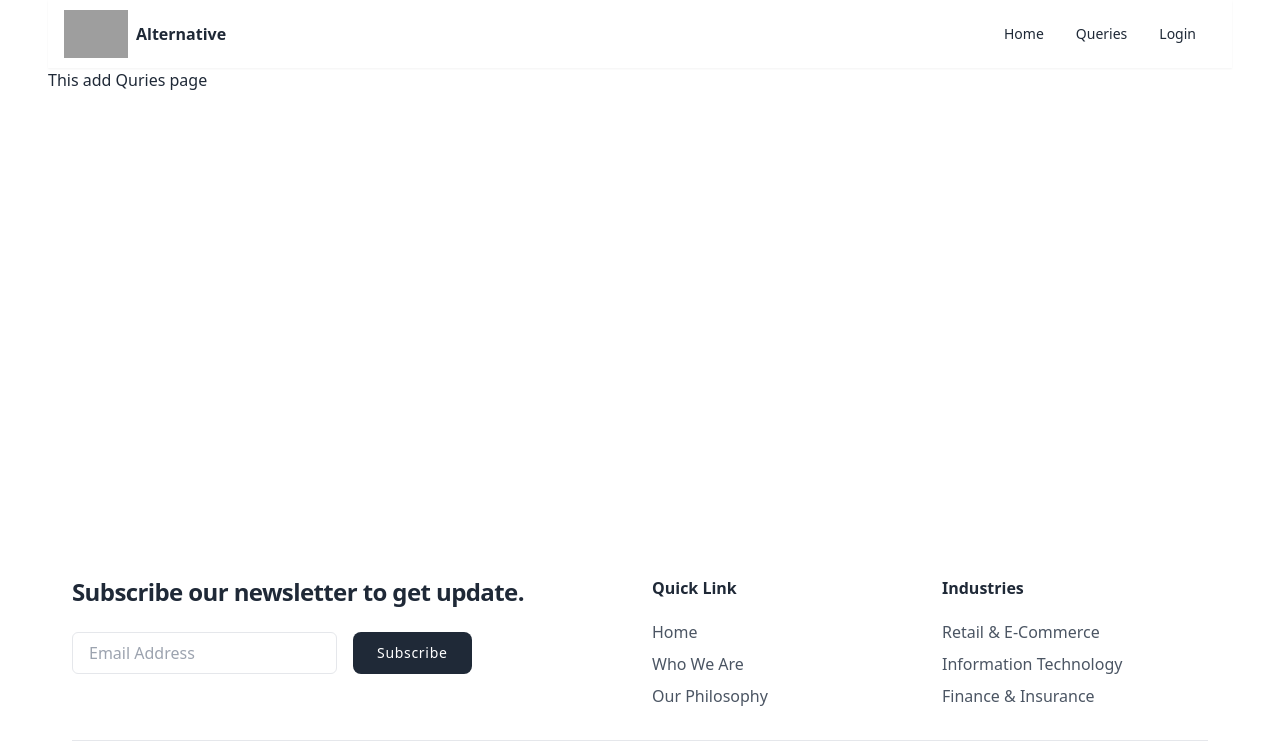
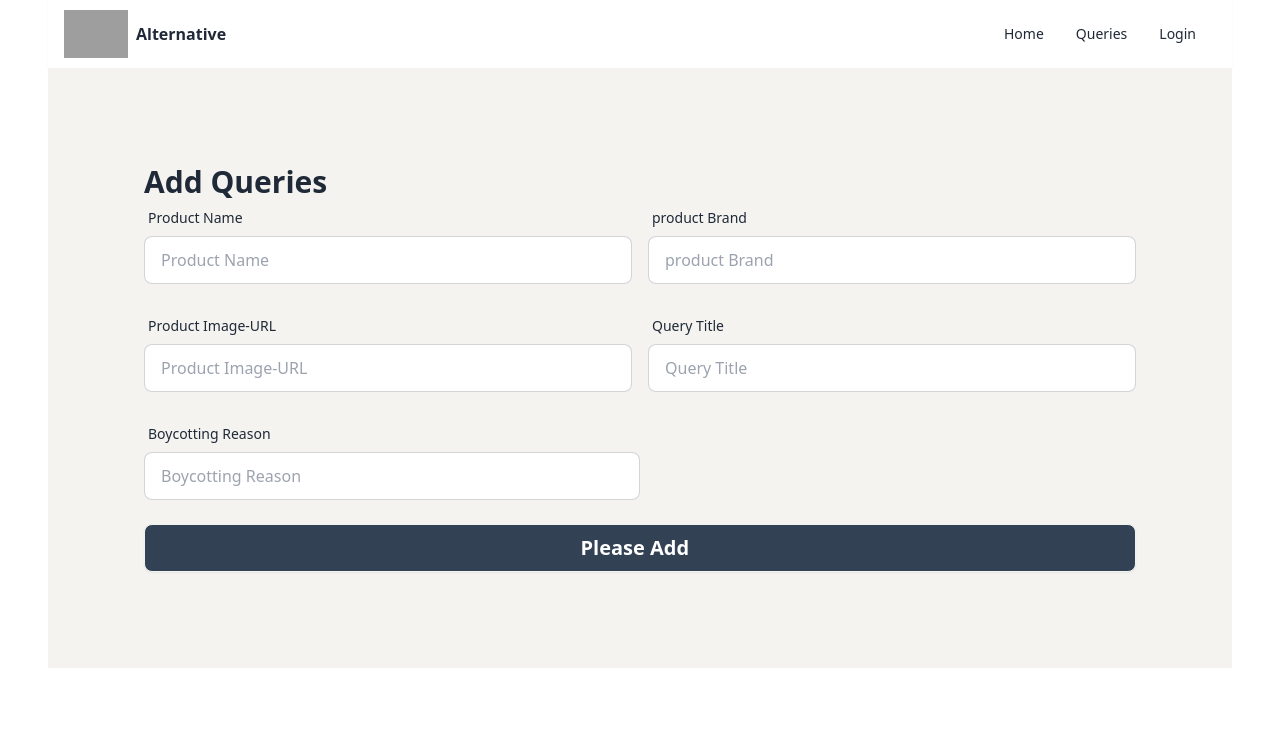
Before and after one commit to TauhidOSD/Alternative-product-client-public, a React (Vite) app: page /AddQuries in a window 1280 px wide. Shown: the top 744 px of the page. Built offline with nearby package versions, Linux system fonts and the light colour scheme; no server answers; grey boxes are pictures that could not be loaded.

Commit message:
server side post data

```diff
--- a/src/Pages/Authentication/AddQuries/AddQuries.jsx
+++ b/src/Pages/Authentication/AddQuries/AddQuries.jsx
@@ -1,11 +1,136 @@
+const AddQuries = () => {
+
+    const handleAddPlace = (event) => {
+        event.preventDefault();
+
+        const form = event.target;
+        const P_name = form.P_name.value;
+        const P_Brand = form.P_Brand.value;
+        const P_URL = form.P_URL.value;
+        const QueryTitle = form.QueryTitle.value;
+        const BoycottingReason = form.BoycottingReason.value;
 
 
-const AddQuries = () => {
-    return (
-        <div>
-            <h1>This add Quries page</h1>
+        const Quries = {
+            P_name,
+            P_Brand,
+            P_URL,
+            QueryTitle,
+            BoycottingReason,
+
+        }
+        console.log(Quries);
+
+        //sent data to the server
+        fetch('http://localhost:5000/newQueries',{
+            method:'POST',
+            headers:{
+                'content-type':'application/json'
+            },
+            body:JSON.stringify(Quries)
+        })
+        .then(res =>res.json())
+        .then(data=>{
+            console.log(data);
+        })
+
+    }
+  return (
+
+    <div className="bg-[#F4F3F0] p-4 md:p-24">
+      <h2 className="text-3xl font-extrabold">Add Queries</h2>
+      <form onSubmit={handleAddPlace}>
+        {/*image and sportName */}
+        <div className="md:flex mb-6">
+          <div className="form-control md:w-1/2">
+            <label className="label">
+              <span className="label-text">Product Name</span>
+            </label>
+            <label>
+              <input
+                type="text"
+                name="P_name"
+                placeholder="Product Name"
+                className="input input-bordered w-full"
+                required
+              />
+            </label>
+          </div>
+          <div className="form-control md:w-1/2 md:ml-4">
+            <label className="label">
+              <span className="label-text">product Brand</span>
+            </label>
+            <label>
+              <input
+                type="text"
+                name="P_Brand"
+                placeholder="product Brand"
+                className="input input-bordered w-full"
+                required
+              />
+            </label>
+          </div>
         </div>
-    );
+        {/* country and location  */}
+        <div className="md:flex mb-6">
+          <div className="form-control md:w-1/2">
+            <label className="label">
+              <span className="label-text">Product Image-URL</span>
+            </label>
+            <label>
+              <input
+                type="text"
+                name="P_URL"
+                placeholder="Product Image-URL"
+                className="input input-bordered w-full"
+                required
+              />
+            </label>
+          </div>
+          <div className="form-control md:w-1/2 md:ml-4">
+            <label className="label">
+              <span className="label-text">Query Title</span>
+            </label>
+            <label>
+              <input
+                type="text"
+                name="QueryTitle"
+                placeholder="Query Title"
+                className="input input-bordered w-full"
+                required
+              />
+            </label>
+          </div>
+        </div>
+        {/* Description and cost  */}
+        <div className="md:flex mb-6">
+          <div className="form-control md:w-1/2">
+            <label className="label">
+              <span className="label-text">Boycotting Reason</span>
+            </label>
+            <label>
+              <input
+                type="text"
+                name="BoycottingReason"
+                placeholder="Boycotting Reason"
+                className="input input-bordered w-full"
+                required
+              />
+            </label>
+          </div>
+
+        </div>
+
+
+
+        <input
+          type="submit"
+          value="Please Add  "
+          className="btn btn-block bg-slate-700 text-white font-bold text-xl"
+        />
+      </form>
+    </div>
+  );
 };
 
 export default AddQuries;
```
